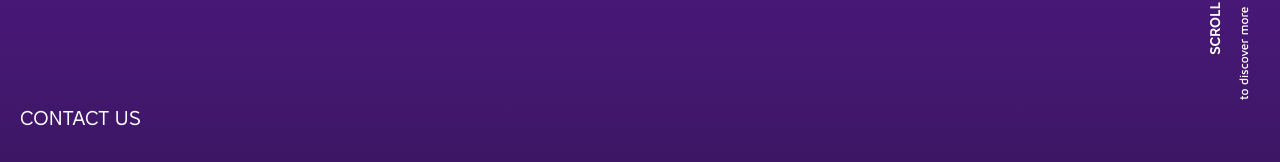
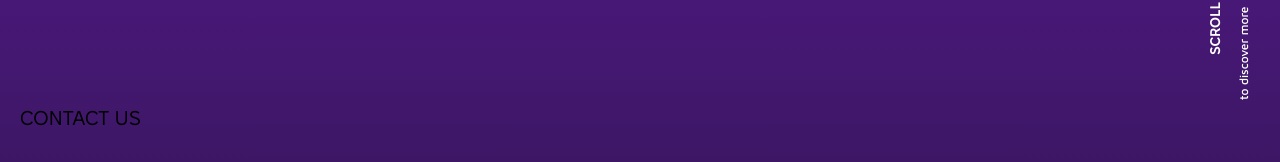
Before and after one commit to letuan45/FrontEnd-OnDigitals, a Next.js app: page / in a window 1280 px wide. Shown: the part 638-800 px from the top of the page. Built offline with nearby package versions, Linux system fonts and the light colour scheme; no server answers.

Commit message:
fix header scrolling bugs

```diff
--- a/src/components/homepage/components/IntroSection/IntroSection.module.scss
+++ b/src/components/homepage/components/IntroSection/IntroSection.module.scss
@@ -107,12 +107,13 @@
 
 @media (max-width: 1024px) {
   .intro {
+    height: auto;
     &-brand-img-container {
       width: 523px;
       margin: 30px auto;
     }
     &-layout {
-      padding-top: calc($header-padding * 3);
+      padding-top: calc($header-padding * 5);
       grid-template-columns: repeat(1, minmax(0, 1fr));
       text-align: center;
     }
--- a/src/components/layout/Header/Header.jsx
+++ b/src/components/layout/Header/Header.jsx
@@ -48,7 +48,6 @@ const Header = () => {
     const header = document.querySelector(".main-header-g");
     const bottomNav = document.querySelector(".bottom-nav");
     const handleScroll = () => {
-      if (setExpanseMenuIsOpen && !isOnMobile) return;
       const headerHeight = header.getBoundingClientRect().top;
       const headerScrollOffset = headerHeight + window.scrollY;
       const bottomNavHeight = bottomNav.getBoundingClientRect().top;
@@ -57,11 +56,14 @@ const Header = () => {
       // Second section sẽ là section cuối cùng đối với slider
       // và là section thứ 2 đối với mobile section
       const secondSection = document.querySelector(".service-section");
-      if (!secondSection) return;
+      const introSection = document.querySelector(".intro-section");
+      if (!secondSection || !introSection) return;
 
+      const introSectionTop = introSection.offsetTop;
+      const introSectionBottom = introSectionTop + introSection.offsetHeight;
       const secondSectionTop = secondSection.offsetTop;
       const secondSectionBottom =
-        secondSection.offsetTop + secondSection.offsetHeight - headerHeight;
+        secondSectionTop + secondSection.offsetHeight - headerHeight;
 
       if (
         headerScrollOffset >= secondSectionTop &&
@@ -70,6 +72,20 @@ const Header = () => {
         setIsDark(true);
       } else {
         setIsDark(false);
+      }
+
+      if (
+        headerScrollOffset >= introSectionTop &&
+        headerScrollOffset <= introSectionBottom
+      ) {
+        setIsDark(false);
+      }
+
+      if (
+        bottomNavScrollOffset >= introSectionTop &&
+        bottomNavScrollOffset <= introSectionBottom
+      ) {
+        setBottomIsDark(false);
       }
 
       if (
--- a/src/components/ui/ExpanseMenu/ExpanseMenu.jsx
+++ b/src/components/ui/ExpanseMenu/ExpanseMenu.jsx
@@ -1,7 +1,6 @@
 import React from "react";
 import Link from "next/link";
 import classes from "./ExpanseMenu.module.scss";
-import { useEffect } from "react";
 
 const ExpanseMenu = ({ options, isActive, menu }) => {
   const delays = options.map((item) => item.delay);
--- a/src/components/ui/ExpanseMenu/ExpanseMenu.module.scss
+++ b/src/components/ui/ExpanseMenu/ExpanseMenu.module.scss
@@ -98,3 +98,39 @@
     }
   }
 }
+
+@media (max-width: 360px) {
+  .wrapper {
+    .menu-list-wrapper {
+      .menu-list {
+        margin-top: 20px;
+        font-size: 38px;
+        font-weight: 700;
+        line-height: 40px;
+        &-item {
+          &__circle {
+            width: 20px;
+            height: 20px;
+            border-radius: 50%;
+            margin-left: 14px;
+            &.circle-0 {
+              background-color: #3d1766;
+            }
+            &.circle-1 {
+              background-color: #6f1ab6;
+            }
+            &.circle-2 {
+              background-color: #ff0032;
+            }
+            &.circle-3 {
+              background-color: #cd0404;
+            }
+            &.circle-4 {
+              background-color: #fff;
+            }
+          }
+        }
+      }
+    }
+  }
+}
--- a/src/styles/globals.css
+++ b/src/styles/globals.css
@@ -232,7 +232,7 @@ a {
 /* error contact form */
 #__next {
   position: relative;
-  /* overflow: hidden; */
+  overflow: hidden;
 }
 
 .icon-contact-form-textarea {
```
